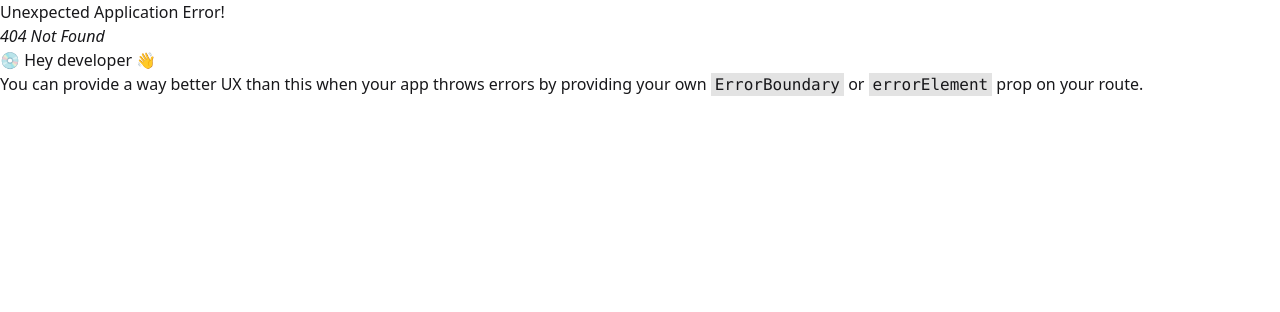
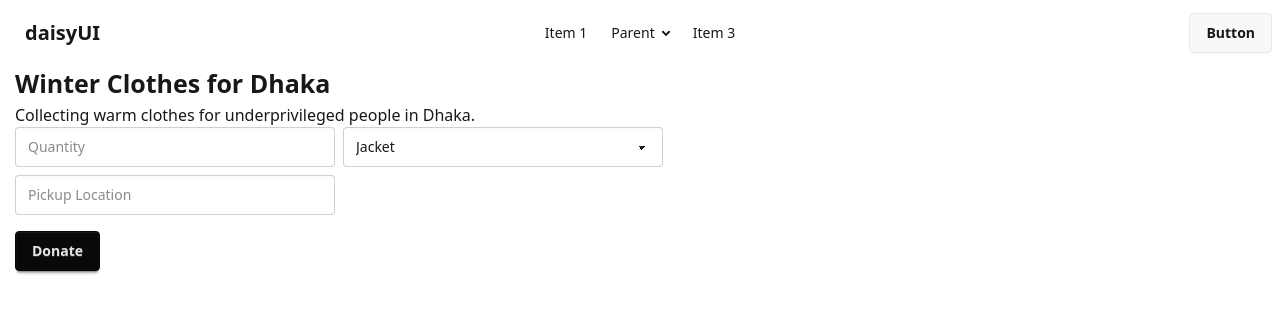
Before and after one commit to md-irfankhan/cloth-donation-assignment-9, a React (Vite) app: page /campaign/1 in a window 1280 px wide. Before the commit this address had no page. Shown: the top 312 px of the page. Built offline with nearby package versions, Linux system fonts and the light colour scheme.

Commit message:
Toast added

```diff
--- a/package.json
+++ b/package.json
@@ -13,6 +13,7 @@
     "@tailwindcss/vite": "^4.1.12",
     "react": "^19.1.1",
     "react-dom": "^19.1.1",
+    "react-hot-toast": "^2.6.0",
     "react-router": "^7.8.2",
     "tailwindcss": "^4.1.12"
   },
--- /dev/null
+++ b/src/components/CampaignDetails/CampaignDetails.jsx
@@ -0,0 +1,26 @@
+
+import { useLoaderData, useParams } from 'react-router';
+import CampaignForm from './CampaignForm/CampaignForm';
+
+const CampaignDetails = () => {
+
+    const {id}=useParams()
+    const data=useLoaderData()
+    console.log(data.campaigns);
+    const campData=data.campaigns.find(camp=>camp.id==id)
+    console.log(campData);
+
+
+    return (
+        <div className='max-w-[1250px] mx-auto'>
+            <h1 className='text-[25px] font-bold'>{campData.title}</h1>
+
+            <p>
+                {campData.description}
+            </p>
+            <CampaignForm></CampaignForm>
+        </div>
+    );
+};
+
+export default CampaignDetails;
--- /dev/null
+++ b/src/components/CampaignDetails/CampaignForm/CampaignForm.jsx
@@ -0,0 +1,33 @@
+import React from 'react';
+import toast from 'react-hot-toast';
+
+const CampaignForm = () => {
+    const handleSubmit =(e)=>{
+        e.preventDefault()
+        toast.success('Thank you ! We will reach your destination soon')
+    }
+    return (
+        <div>
+            <form onSubmit={handleSubmit} className='flex justify-center flex-col'>
+                <div className='flex gap-2 mb-2'>
+                    <input type="number" placeholder="Quantity" className="input" />
+                    <select defaultValue="Pick a color" className="select">
+                        <option disabled={true}>Item Type</option>
+                        <option>Jacket</option>
+                        <option>Blanket</option>
+                        <option>Sweter</option>
+                    </select>
+                </div>
+
+                <div>
+                    <input type="text" placeholder="Pickup Location" className="input" />
+                </div>
+                <div>
+                    <input type="submit" className="btn btn-neutral mt-4" value="Donate" />
+                </div>
+            </form>
+        </div>
+    );
+};
+
+export default CampaignForm;
--- a/src/main.jsx
+++ b/src/main.jsx
@@ -4,10 +4,14 @@ import './index.css'
 import Layout from './Layout.jsx'
 import { RouterProvider } from "react-router/dom";
 import router from './router/router.jsx';
+import { Toaster } from 'react-hot-toast';
 createRoot(document.getElementById('root')).render(
   <StrictMode>
-   <RouterProvider router={router}>
-         <Layout></Layout>
-   </RouterProvider>
+    <RouterProvider router={router}>
+      <Layout></Layout>
+
+    </RouterProvider>
+      <Toaster position="top-right"
+        reverseOrder={false}></Toaster>
   </StrictMode>,
 )
--- a/src/router/router.jsx
+++ b/src/router/router.jsx
@@ -2,6 +2,7 @@ import { createBrowserRouter } from "react-router";
 import Layout from "../Layout";
 import Home from "../components/Home/Home";
 import Campaigns from "../components/Campaigns/Campaigns";
+import CampaignDetails from "../components/CampaignDetails/CampaignDetails";
 const router = createBrowserRouter([
   {
     path: "/",
@@ -18,6 +19,11 @@ const router = createBrowserRouter([
         loader:()=>fetch('/api/api.json'),
         element:<Campaigns></Campaigns>
 
+      },
+      {
+        path:"/campaign/:id",
+        loader:()=>fetch('/api/api.json'),
+        element:<CampaignDetails></CampaignDetails>
       }
     ]
   }
```
Also changed, not shown: 1 other file (tests, documents, lock files or other folders).
